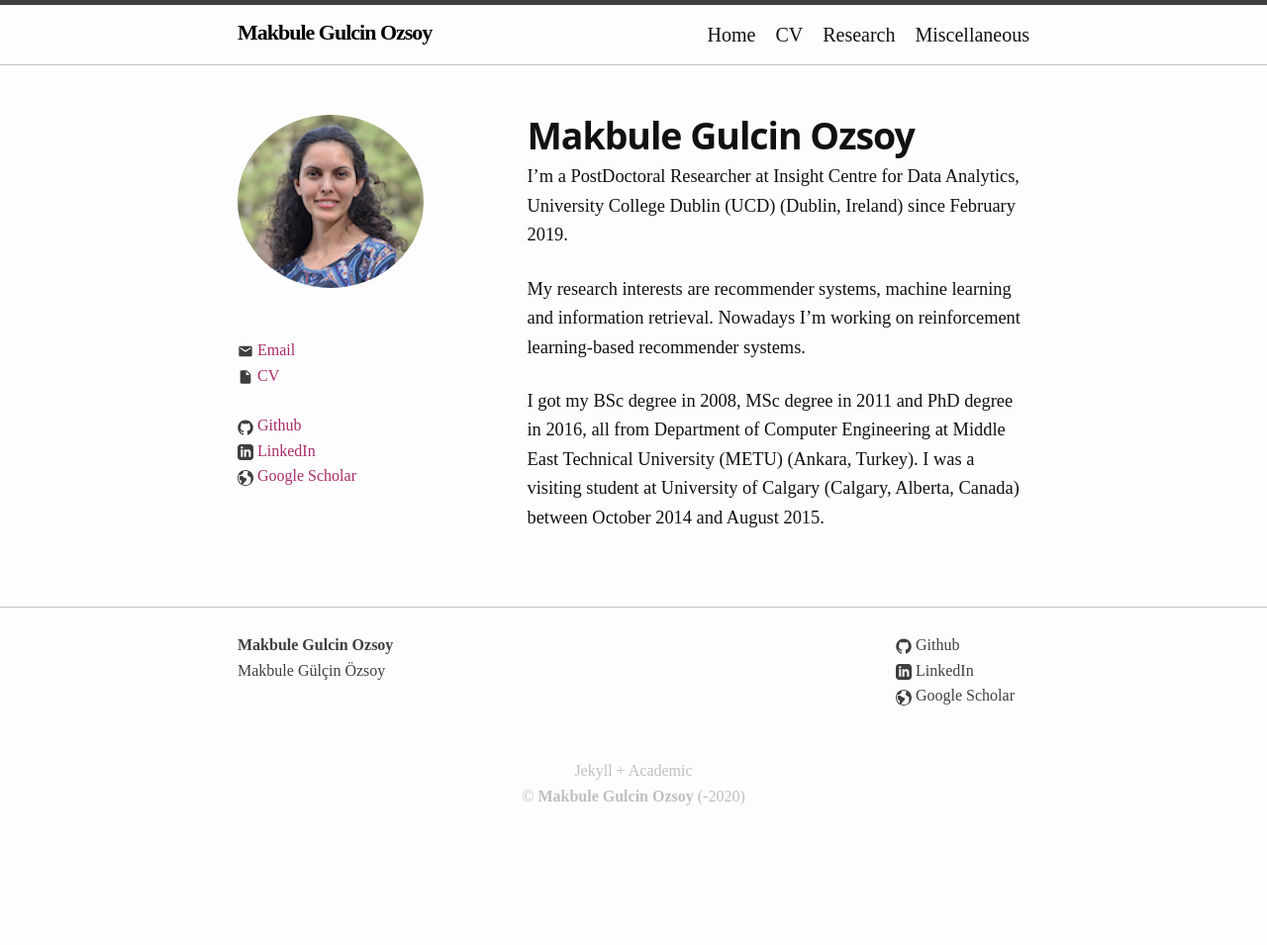
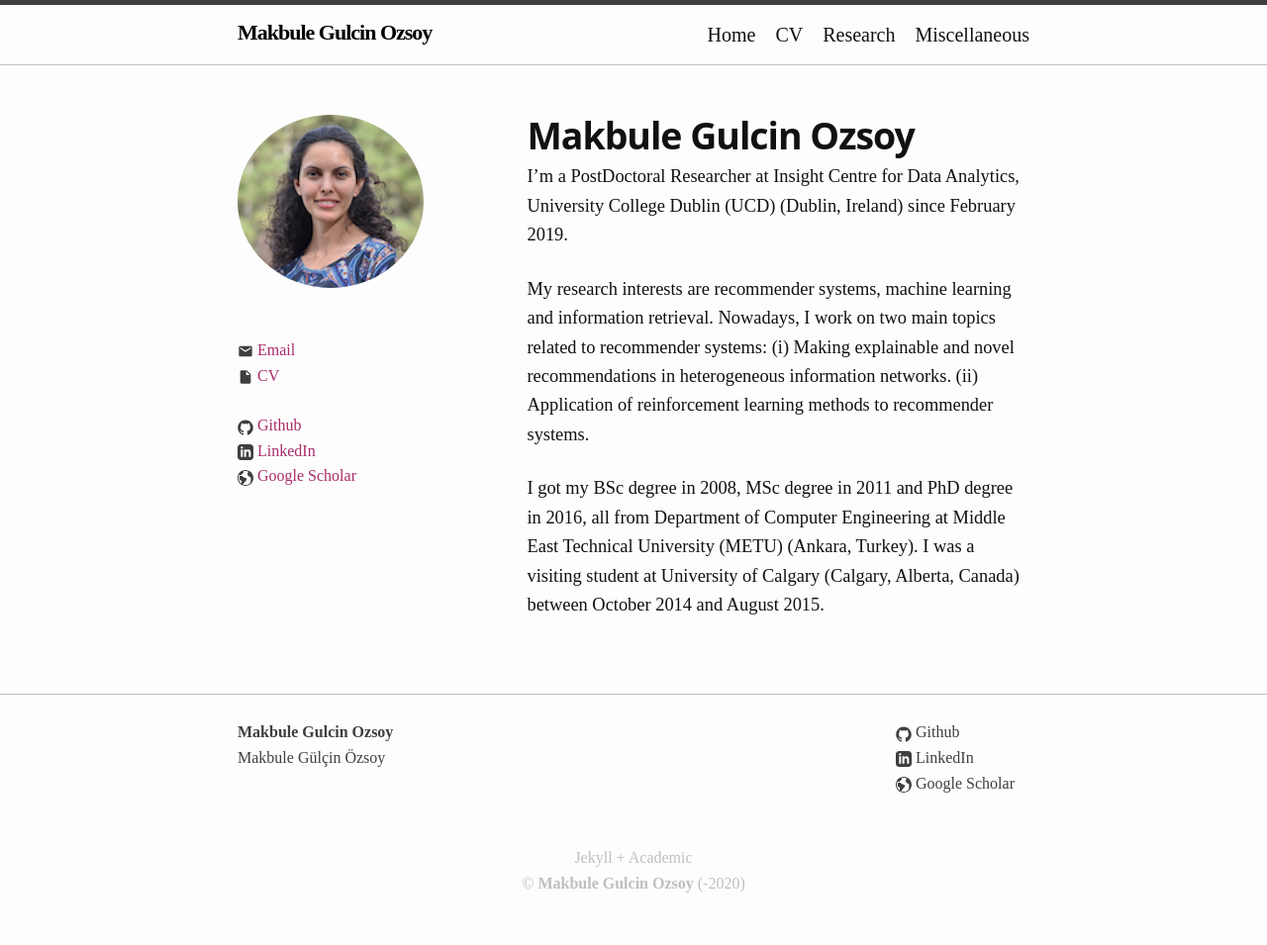
Before and after one commit to mgulcin/mgulcin.github.io, a Jekyll site: the page built from index.md, in a window 1280 px wide. Shown: the whole page at 99% size. Built offline with Jekyll 4.4.1, drawn with Linux system fonts in a browser that asks for light colours; before the commit the page ends 900 px from its top, so only the background shows below that.

Commit message:
Update index.md

```diff
--- a/index.md
+++ b/index.md
@@ -10,7 +10,9 @@ nav_menu_index: '0'
 I'm a PostDoctoral Researcher at Insight Centre for Data Analytics, University College Dublin (UCD) (Dublin, Ireland) since February 2019.
 
 My research interests are recommender systems, machine learning and information retrieval.
-Nowadays I'm working on reinforcement learning-based recommender systems.
+Nowadays, I work on two main topics related to recommender systems:
+(i) Making explainable and novel recommendations in heterogeneous information networks.
+(ii) Application of reinforcement learning methods to recommender systems.
 
 
 I got my BSc degree in 2008, MSc degree in 2011 and PhD degree in 2016, all from Department of Computer Engineering at Middle East Technical University (METU) (Ankara, Turkey).
```
